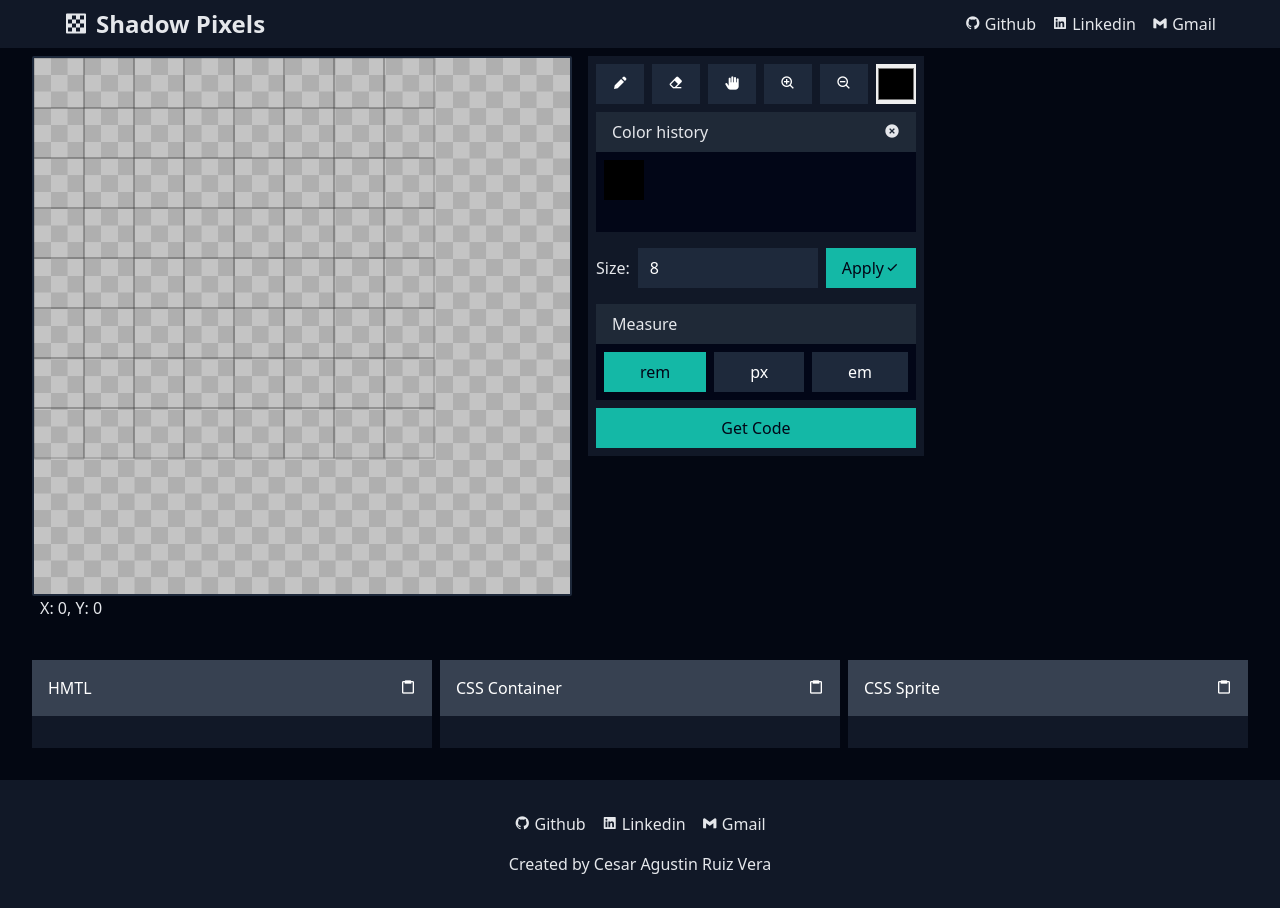
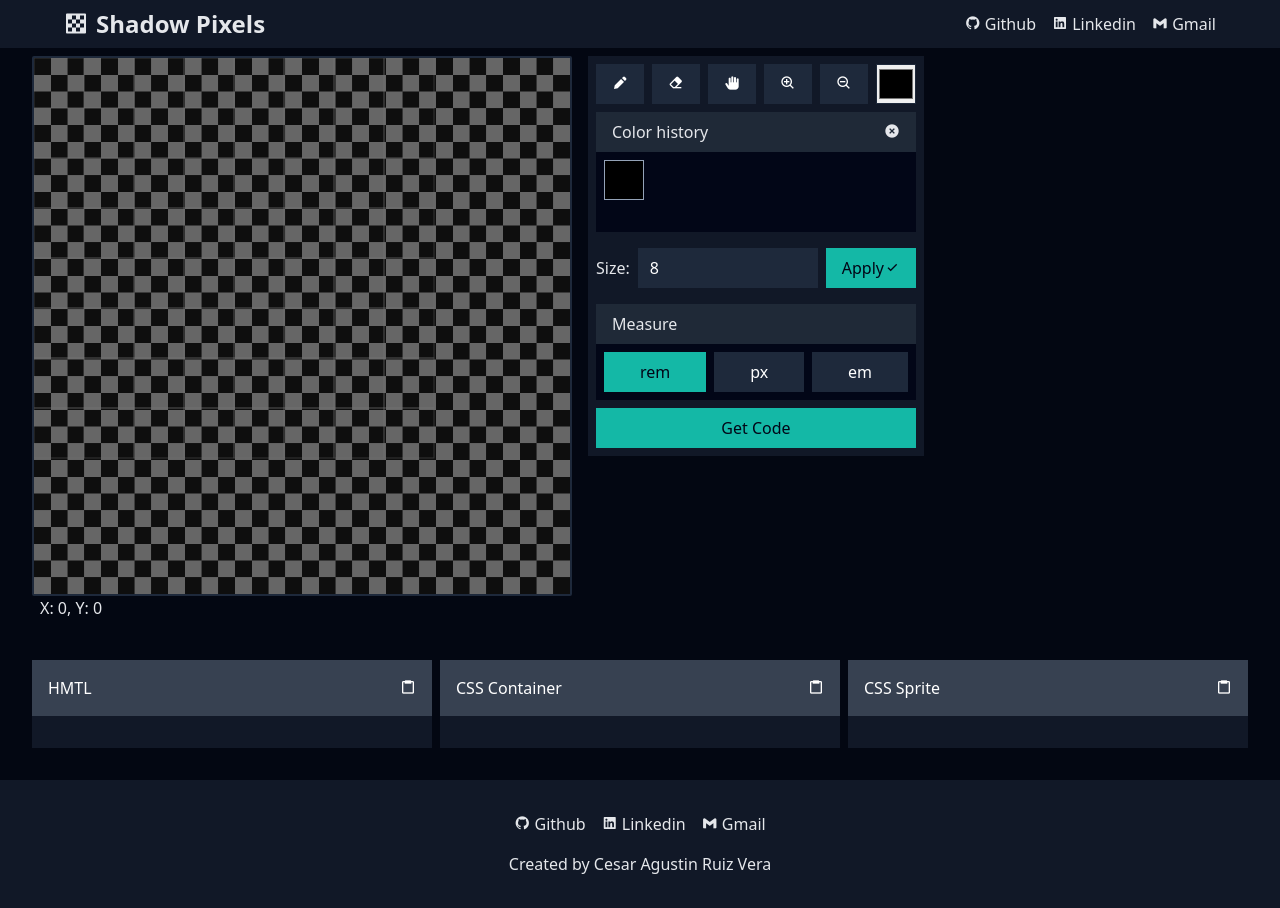
Before and after one commit to Cesar-CARV/shadowPixels, a React (Vite) app: page / in a window 1280 px wide. Built offline with nearby package versions, Linux system fonts and the light colour scheme.

Commit message:
style (ColorButton, Canvas): se le agrego un borde a los botones y se le cambio el fondo a el canvas

```diff
--- a/src/App.css
+++ b/src/App.css
@@ -3,6 +3,6 @@ body{
 }
 
 #canvas {
-    background-image: url('./assets/canvasBackground-light.png');
+    background-image: url('./assets/canvasBackground.png');
     background-size: cover;
 }
--- a/src/components/ColorButton.jsx
+++ b/src/components/ColorButton.jsx
@@ -4,7 +4,7 @@ function ColorButton({ color, click, showHex }) {
             {
                 showHex &&
                 <input
-                    className='w-10 h-10 border-slate-800 cursor-pointer'
+                    className='w-10 h-10 border-slate-800 cursor-pointer border'
                     type="color"
                     onChange={click}
                     title={color}
@@ -15,7 +15,7 @@ function ColorButton({ color, click, showHex }) {
             {
                 !showHex &&
                 <button
-                    className={'w-10 h-10 px-4 py-2 font-mono border-slate-300'}
+                    className={'w-10 h-10 px-4 py-2 font-mono border border-slate-400'}
                     onClick={() => click(color)}
                     style={{ backgroundColor: color }}
                     title={color}
--- a/src/components/ToolButton.jsx
+++ b/src/components/ToolButton.jsx
@@ -7,7 +7,7 @@ function ToolButton({ type, active, cb }) {
 
     return (
         <button
-            className={`${buttonActive ? "bg-teal-500" : "bg-slate-800"} ${buttonActive ? "text-slate-950" : "text-white"} px-4 py-2 h-10`}
+            className={`${buttonActive ? "bg-teal-500" : "bg-slate-800"} ${buttonActive ? "text-slate-950" : "text-white"} px-4 py-2 h-10 `}
             onClick={callback}
         >
             {typeButton === TOOLS.PEN ? <i className='bx bxs-pencil'></i> : <></>}
--- a/src/utility/PixelCanvas.js
+++ b/src/utility/PixelCanvas.js
@@ -134,7 +134,7 @@ class PixelCanvas {
 
         for (let y = 0; y < this.board.length; y++) {
             for (let x = 0; x < this.board[y].length; x++) {
-                this.ctx.strokeStyle = "#36363660";
+                this.ctx.strokeStyle = "#78787860";
                 this.ctx.strokeRect(
                     this.offsetPoint.x + (x * this.box),
                     this.offsetPoint.y + (y * this.box),
```
